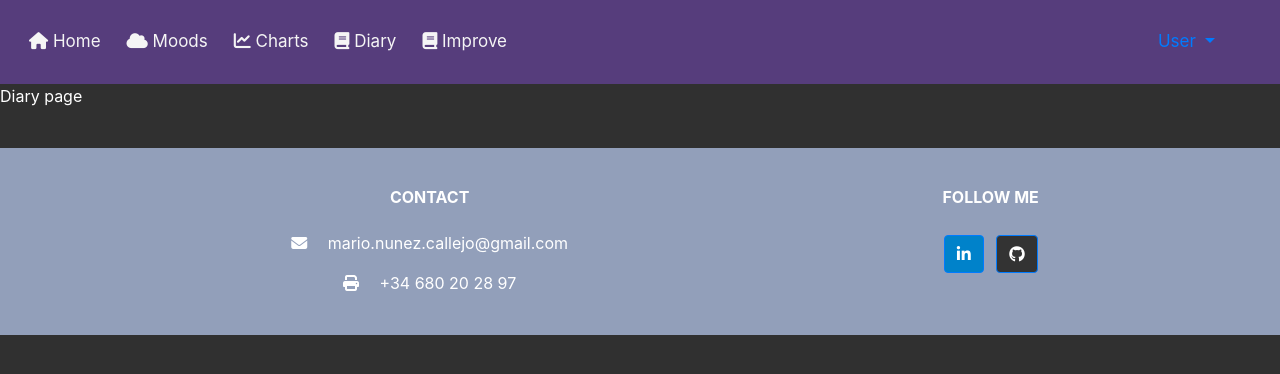
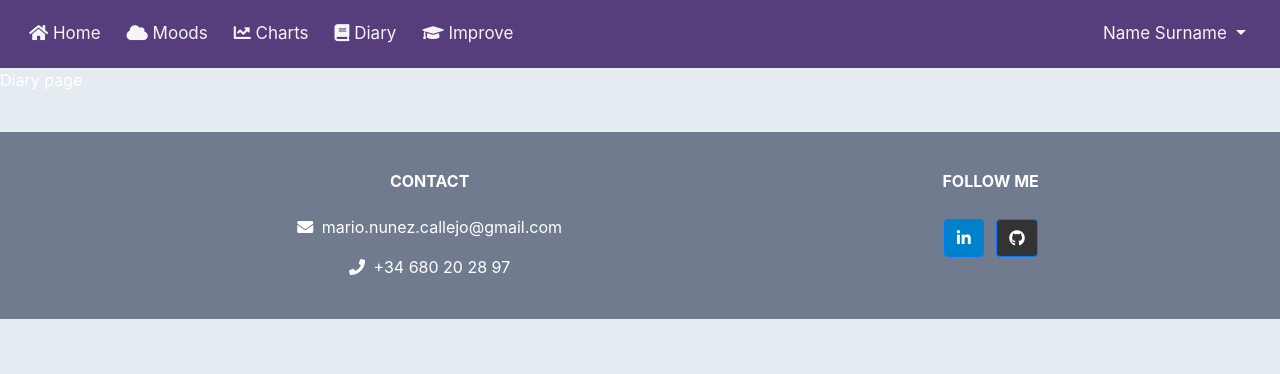
Before and after one commit to mario-nunez/mood_tracker, a Django app: page /diary/ in a window 1280 px wide. Shown: the top 374 px of the page. Run offline with Django 4.2, Linux system fonts and the light colour scheme; data that the repository does not hold is empty; some libraries are stand-ins or nearby versions.

Commit message:
Add styles

```diff
--- a/apps/common/templates/common/footer.html
+++ b/apps/common/templates/common/footer.html
@@ -3,7 +3,7 @@
 <footer
         class="text-center text-lg-start text-white"
         id="footer"
-        style="background-color: #929fba"
+        style="background-color: #717b8f"
         >
     <!-- Grid container -->
     <div class="container p-4 pb-0">
@@ -49,8 +49,8 @@
         <!-- Grid column -->
         <div class="col-md-5 col-lg-5 col-xl-5 mx-auto mt-3">
             <h6 class="text-uppercase mb-4 font-weight-bold">Contact</h6>
-            <p><i class="fas fa-envelope mr-3"></i> mario.nunez.callejo@gmail.com</p>
-            <p><i class="fas fa-print mr-3"></i> +34 680 20 28 97</p>
+            <p><i class="fas fa-envelope mr-1"></i> mario.nunez.callejo@gmail.com</p>
+            <p><i class="fa fa-phone mr-1"></i> +34 680 20 28 97</p>
         </div>
 
         <hr class="w-100 clearfix d-md-none" />
@@ -107,7 +107,8 @@
             <a
                 class="btn btn-primary btn-floating m-1"
                 style="background-color: #0082ca"
-                href="#!"
+                href="https://www.linkedin.com/in/marionunezcallejoprofile"
+                target="_blank"
                 role="button"
                 ><i class="fab fa-linkedin-in"></i
             ></a>
@@ -115,7 +116,8 @@
             <a
                 class="btn btn-primary btn-floating m-1"
                 style="background-color: #333333"
-                href="#!"
+                href="https://github.com/mario-nunez"
+                target="_blank"
                 role="button"
                 ><i class="fab fa-github"></i
             ></a>
--- a/apps/common/templates/common/main.html
+++ b/apps/common/templates/common/main.html
@@ -5,7 +5,7 @@
 
 <head>
     <meta charset="utf-8">
-    <meta name="viewport" content="width=device-width, initial-scale=1">
+    <meta name="viewport" content="initial-scale=1.0, width=device-width, user-scalable=no">
     <title>Mood Tracker</title>
     <link rel="icon" type="image/x-icon" href="{% static 'images/mood-tracker-logo.ico' %}">
     <!-- Boostrap -->
@@ -15,12 +15,12 @@
     <!-- Charts JS -->
     <script src="https://cdn.jsdelivr.net/npm/chart.js"></script>
     <!-- Font Awesome -->
-    <script src="https://kit.fontawesome.com/761684499b.js" crossorigin="anonymous"></script>
+    <link rel="stylesheet" href="https://use.fontawesome.com/releases/v5.15.4/css/all.css">
     <!-- static styles -->
     <link rel="stylesheet" type="text/css" href="{% static 'css/styles.css' %}"/>
 
     </head>
-<body class="main-background">
+<body class="main-background" style="overflow-x: hidden;">
 
     {% include 'common/navbar.html' %}
 
--- a/apps/common/templates/common/navbar.html
+++ b/apps/common/templates/common/navbar.html
@@ -1,6 +1,6 @@
 {% load static %}
 
-<nav class="navbar navbar-expand-lg navbar-theme">
+<nav class="navbar sticky-top navbar-custom navbar-expand-lg navbar-dark bg-dark">
     <!--
   <a href="">
     <img src="{% static 'images/my-logo.png' %}" alt="Mood Tracker"
@@ -21,25 +21,27 @@
         </li>
         <li class="nav-item active div-nav-margin">
             <a class="nav-link btn-circle" href="{% url 'charts' %}"><i class="fa fa-chart-line"></i> Charts</a>
+            <!--<a class="nav-link btn-circle" href="{% url 'charts' %}">&#128202; Charts</a> -->
         </li>
         <li class="nav-item active div-nav-margin">
           <a class="nav-link btn-circle" href="{% url 'diary' %}"><i class="fa fa-book"></i> Diary</a>
       </li>
         <li class="nav-item active div-nav-margin">
-            <a class="nav-link btn-circle" href="{% url 'lessons' %}"><i class="fa fa-book"></i> Improve</a>
+            <a class="nav-link btn-circle" href="{% url 'lessons' %}"><i class="fa fa-graduation-cap"></i> Improve</a>
         </li>
     </ul>
   </div>
 
-  <span class="nav-item dropdown user-button btn-circle">
-    <a class="nav-link dropdown-toggle" href="#" id="navbarDropdownMenuLink" data-toggle="dropdown" aria-haspopup="true" aria-expanded="false">
-      User
+  <span class="nav-item dropdown">
+    <a class="nav-link dropdown-toggle btn-circle" href="#" id="navbarDropdownMenuLink"
+       data-toggle="dropdown" aria-haspopup="true" aria-expanded="false">
+      Name Surname
     </a>
     <div class="dropdown-menu" aria-labelledby="navbarDropdownMenuLink">
-      <a class="dropdown-item" href="#"><i class="fa fa-star"></i> Badges</a>
+      <a class="dropdown-item" href="#">&#11088; Achievements</a>
       <a class="dropdown-item" href="#"><i class="fa fa-cog"></i> Settings</a>
-      <a class="dropdown-item" href="#"><i class="fa fa-sign-out"></i> Logout</a>
+      <a class="dropdown-item" href="#"><i class="fas fa-sign-out-alt"></i> Logout</a>
     </div>
-</span>
+  </span>
 
 </nav>
--- a/static/css/styles.css
+++ b/static/css/styles.css
@@ -1,57 +1,47 @@
-/* Main style -> #2f2f31*/
-.main-background {background-color: #303030;}
+/* Main style */
+.main-background {background-color: #e4ecf1;}
 
-.main-titles {color: whitesmoke;}
-
+/* Display information style */
+.margins-data {
+    margin: 1px;
+}
 
 /* Navbar style */
-.navbar-theme{
+.navbar-custom {
     background-color: #563d7c !important;
+
 }
 
 .div-nav-margin {
     margin-left: 5px;
     margin-right: 5px;
 }
-.user-button{
-    color: whitesmoke;
-    font-size: 15px;
-    margin-right: 15px;
-}
+
 .btn-circle {
     padding: 13px 18px;
-    border-radius: 10px;
     font-size: 17px;
     text-align: center;
     color: whitesmoke !important;
 }
-li.nav-item, .span.user-button a:hover {
+li.nav-item:hover {
     color: whitesmoke !important;
     text-decoration: none !important;
+    border-radius: 10px;
+    background-color: rgb(176, 127, 255);
+}
+
+span.nav-item:hover {
+    color: whitesmoke !important;
+    text-decoration: none !important;
+    border-radius: 10px;
+    background-color: rgb(176, 127, 255);
 }
 
 
-
-
-
 /* Statistics cards style */
-.statistics-card{
-    color: 'black';
-}
-
-
-#avg-rates{
-    background-color: #ec7dd0;
-}
-
-#achievements{
-    background-color: #ecc97d;
-}
-
-#statistics{
-    background-color: #99c1cf;
-}
-
+#avg-rates{ background-color: #e9afdd; margin-left: 11px;}
+#achievements{ background-color: #f6e866; margin-right: 11px;}
+#statistics{ background-color: #b8dbe2; margin-right: 11px;}
 
 
 /* Chart JS style */
```
Also changed, not shown: apps/mood_tracker/templates/mood_tracker/home.html (+17 -16 lines), apps/mood_tracker/templates/mood_tracker/statistics.html (+49 -29 lines), README.md.
